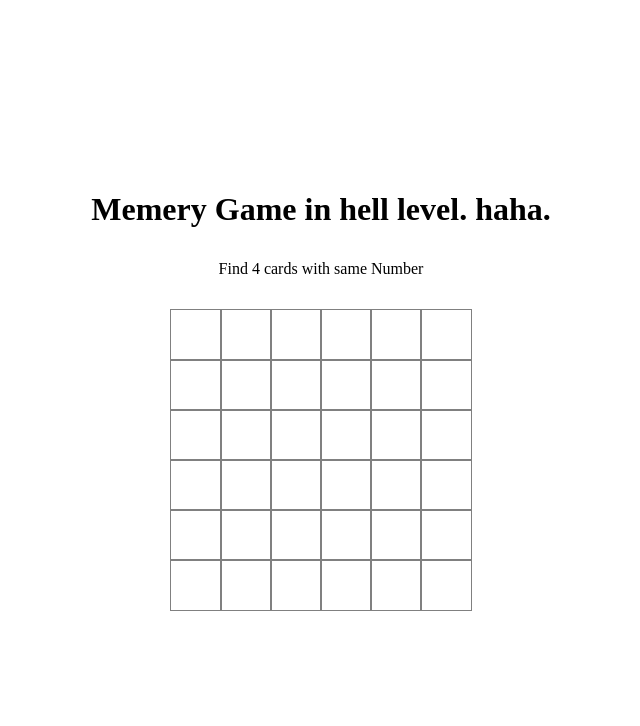
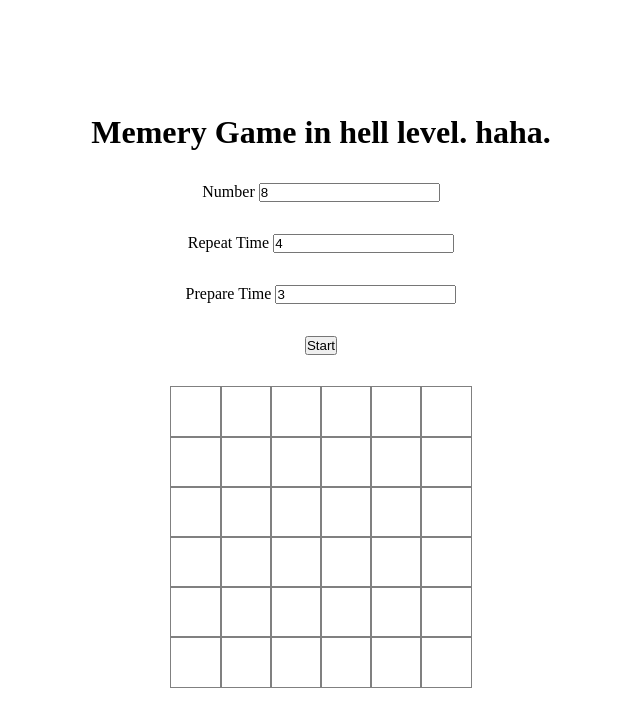
Before and after one commit to LuoIaoSeng/cpttm-ws-2025-lab04, a website built with Vite: page index.html in a window 1280 px wide. Shown: the whole page, without its empty margins (319-959 px from the left). Built offline with nearby package versions, Linux system fonts and the light colour scheme.

Commit message:
user custom input

```diff
--- a/index.html
+++ b/index.html
@@ -11,7 +11,22 @@
 <body>
     <div class="container">
         <h1>Memery Game in hell level. haha.</h1>
-        <p>Find 4 cards with same Number</p>
+        <!-- <p>Find 4 cards with same Number</p> -->
+        <div>
+            Number
+            <input class="numbers" type="number" value="8">
+        </div>
+        <div>
+            Repeat Time
+            <input class="repeatTime" type="number" value="4">
+        </div>
+        <div>
+            Prepare Time
+            <input class="prepareTime" type="number" value="3">
+        </div>
+        <div>
+            <button class="start">Start</button>
+        </div>
         <div class="app"></div>
     </div>
     <script type="module" src="/src/main.js"></script>
--- a/src/main.js
+++ b/src/main.js
@@ -7,25 +7,24 @@ const game = {
     tempIndex: [],
     checkNum: -1,
     counter: 0,
-    waitTime: 3,
+    numbers: 8,
+    repeatedTime: 4,
+    prepareTime: 3,
     init: function () {
-        for (let i = 0; i < 4; i++) {
-            for (let j = 0; j < 9; j++) {
+
+        for (let i = 0; i < this.repeatedTime; i++) {
+            for (let j = 0; j <= this.numbers; j++) {
                 this.answers.push(j)
             }
         }
 
         this.answers = this.answers.sort(() => Math.random() - 0.5)
 
-        for (let i = 0; i < 36; i++) {
+        document.querySelectorAll('.item').forEach((d, i) => {
 
-            const childDiv = document.createElement('div')
-            // childDiv.setAttribute('data-index', i)
-            childDiv.setAttribute('data-answer', this.answers[i])
-            childDiv.classList = 'item'
-            childDiv.innerText = this.answers[i]
-            this.dom.appendChild(childDiv)
-        }
+            d.setAttribute('data-answer', this.answers[i])
+            d.innerText = this.answers[i]
+        })
 
         setTimeout(() => {
             document.querySelectorAll('.item').forEach((dom) => {
@@ -34,12 +33,11 @@ const game = {
                     this.clickDom(dom)
                 })
             })
-        }, this.waitTime * 1000)
+        }, this.prepareTime * 1000)
     },
     clickDom: function (dom) {
-        // const index = dom.getAttribute('data-index')
         const value = dom.getAttribute('data-answer')
-        if(this.temp.indexOf(dom) != -1) return
+        if (this.temp.indexOf(dom) != -1) return
         dom.innerText = value
         this.temp.push(dom)
         if (this.checkNum == -1) {
@@ -74,4 +72,33 @@ const game = {
     }
 }
 
-game.init()
+function initDom(numbers, repeatedTime) {
+    game.dom.innerHTML = ''
+
+    for (let i = 0; i < (numbers + 1) * repeatedTime; i++) {
+
+        const childDiv = document.createElement('div')
+        childDiv.classList = 'item'
+        game.dom.appendChild(childDiv)
+    }
+}
+
+document.querySelector('.numbers').addEventListener('change', (e) => {
+    game.numbers = parseInt(e.target.value)
+    initDom(game.numbers, game.repeatedTime)
+})
+
+document.querySelector('.repeatTime').addEventListener('change', (e) => {
+    game.repeatedTime = parseInt(e.target.value)
+    initDom(game.numbers, game.repeatedTime)
+})
+
+document.querySelector('.prepareTime').addEventListener('change', (e) => {
+    game.prepareTime = parseInt(e.target.value)
+})
+
+document.querySelector('.start').addEventListener('click', () => {
+    game.init()
+})
+
+initDom(game.numbers, game.repeatedTime)
```
